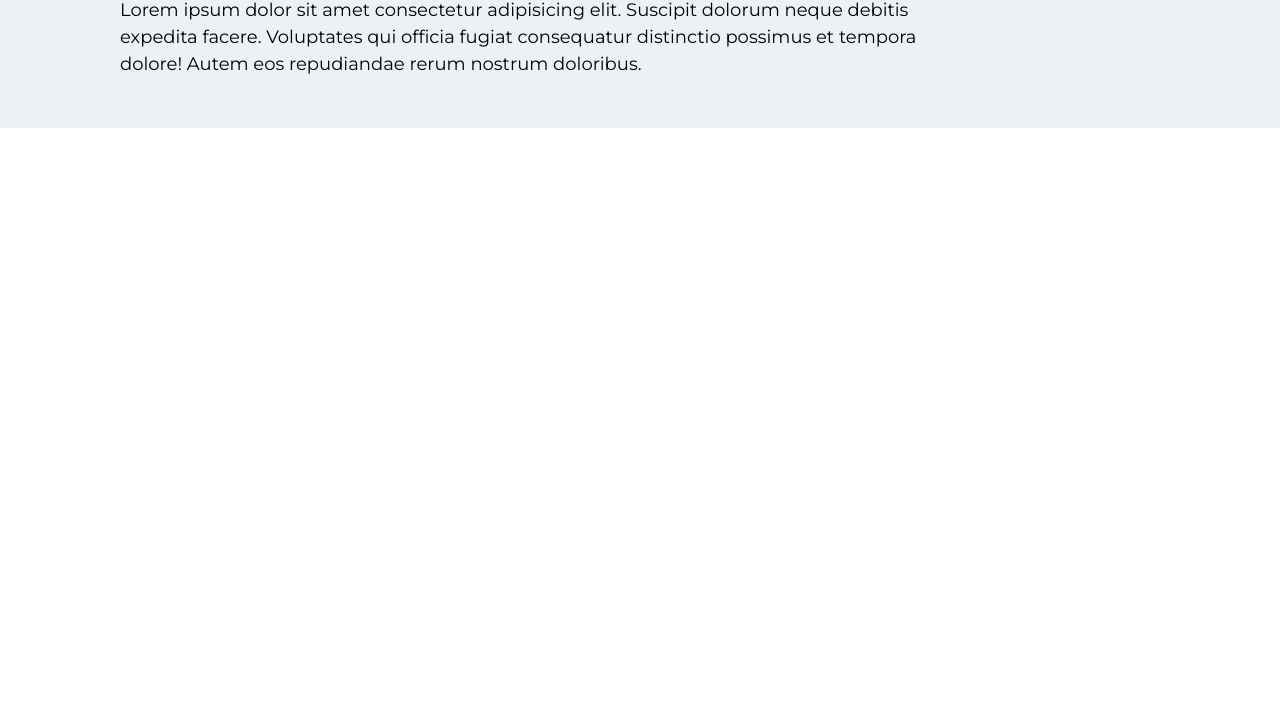
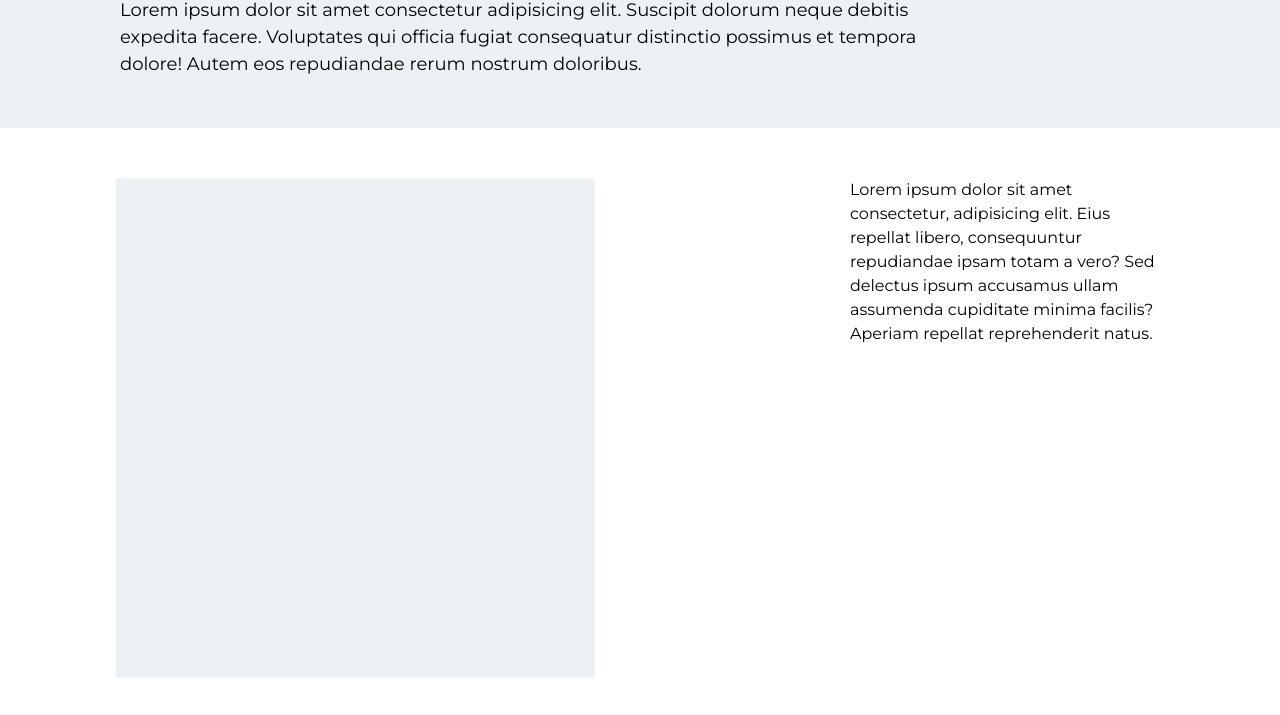
Before and after one commit to alamin-php/Homework-4, a plain HTML site: page index.html in a window 1280 px wide. Shown: the part 423-1138 px from the top of the page. Before the commit the page ends 800 px from the top, so only its background shows below. Drawn offline with Linux system fonts and the light colour scheme.

Commit message:
createing service area
Createing service area

```diff
--- a/css/style.css
+++ b/css/style.css
@@ -126,3 +126,29 @@ header{
 	font-size: 18px;
 	line-height: 1.5em;
 }
+
+/* Service Area  */
+.service-area{
+	width: 1050px;
+	margin: 0 auto;
+}
+
+.service-area .digital-print{
+	padding: 50px 0;
+}
+
+.service-area .digital-print{}
+.service-area .image-area{
+	width: 30%;
+	float: left;
+}
+.service-area .image-area img{
+	width: 480px;
+	height: 500px;
+	display: block;
+}
+.service-area .text-area{
+	width: 30%;
+	float: right;
+}
+.service-area .text-area p{}
--- a/index.html
+++ b/index.html
@@ -48,7 +48,23 @@
     </header>
     <!-- MAIN AREA -->
     <main>
+        <!-- Service Area -->
+        <section class="service-area clearfix">
+            <div class="container">
+                <div class="digital-print clearfix">
 
+                    <div class="image-area">
+                        <img src="img/image-1.png" alt="Print Image">
+                    </div>
+
+                    <div class="text-area">
+                        <p>Lorem ipsum dolor sit amet consectetur, adipisicing elit. Eius repellat libero, consequuntur repudiandae ipsam totam a vero? Sed delectus ipsum accusamus ullam assumenda cupiditate minima facilis? Aperiam repellat reprehenderit natus.</p>
+                    </div>
+                </div>
+
+                <div class="web-design"></div>
+            </div>
+        </section>
 
     </main>
     <!-- FOOTER AREA -->
```
Also changed, not shown: img/image-1.png (added).
